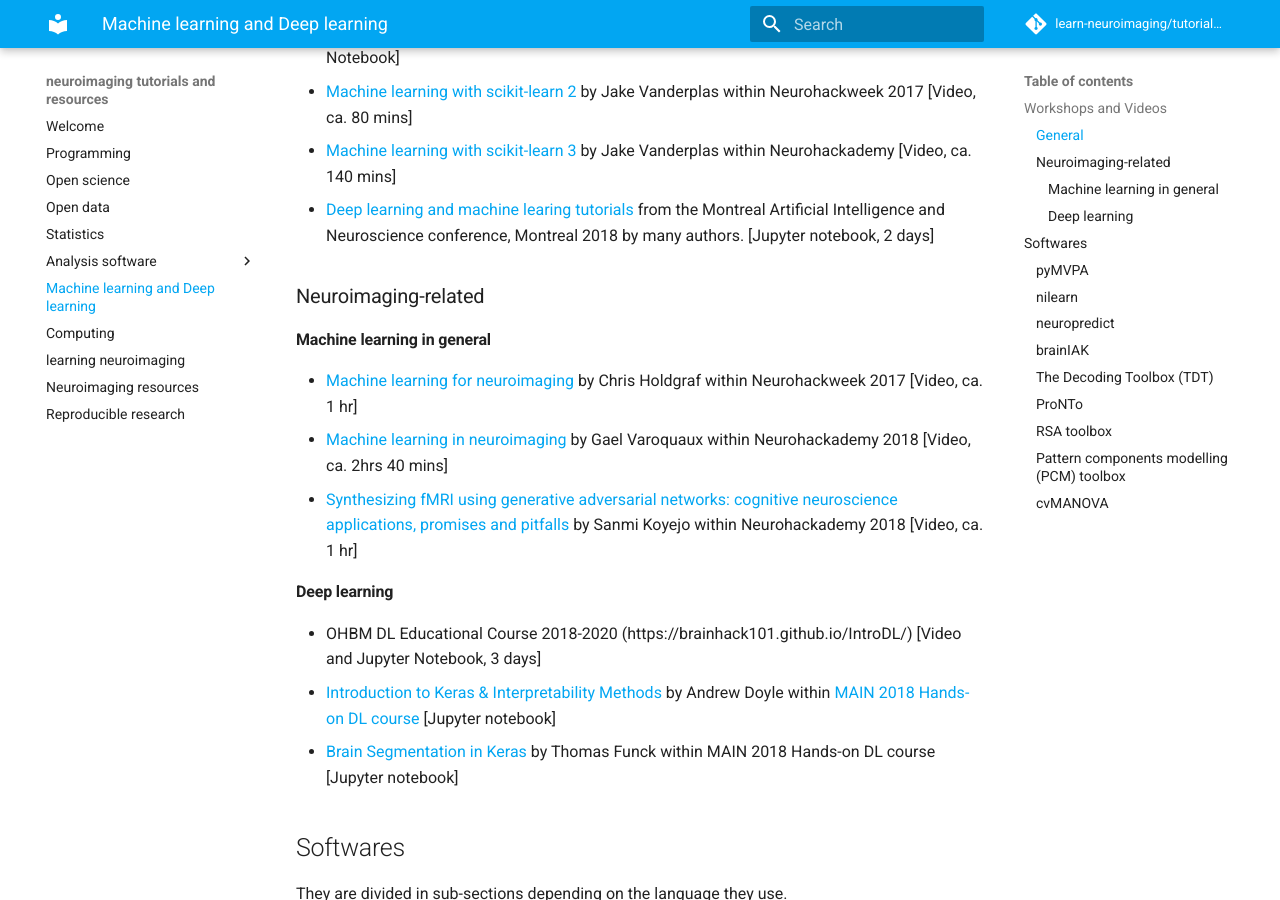
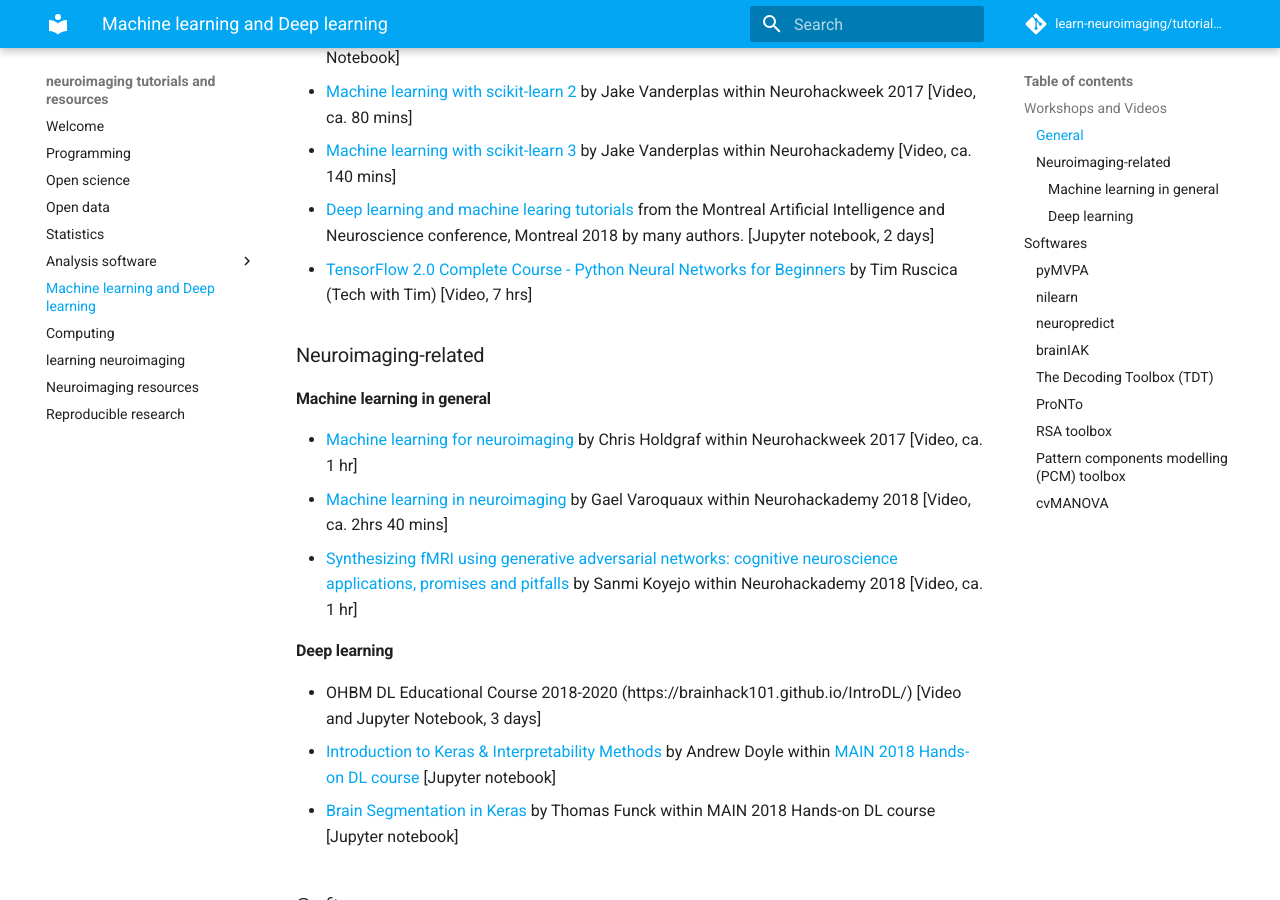
Before and after one commit to learn-neuroimaging/hitchhackers_guide_brain, an MkDocs documentation site: the page built from docs/machine_and_deep_learning.md, in a window 1280 px wide and 900 px high, scrolled down 324 px. Built offline with MkDocs 1.6.1 and Material for MkDocs 9.7.7, drawn with Linux system fonts in a browser that asks for light colours; comment, search, counter and statistics services are not loaded.

Commit message:
Update machine_and_deep_learning.md
added tensorflow 2.0 tutorial

```diff
--- a/docs/machine_and_deep_learning.md
+++ b/docs/machine_and_deep_learning.md
@@ -9,6 +9,7 @@
 * [Machine learning with scikit-learn 2](https://neurohackademy.org/course/machine-learning-with-scikit-learn-2/) by Jake Vanderplas within Neurohackweek 2017 [Video, ca. 80 mins]
 * [Machine learning with scikit-learn 3](https://neurohackademy.org/course/machine-learning-with-scikit-learn-3/)  by Jake Vanderplas within Neurohackademy  [Video, ca. 140 mins]
 * [Deep learning and machine learing tutorials](https://github.com/brainhack101/introML) from the Montreal Artificial Intelligence and Neuroscience conference, Montreal 2018 by many authors. [Jupyter notebook, 2 days]
+* [TensorFlow 2.0 Complete Course - Python Neural Networks for Beginners](https://www.youtube.com/watch?time_continue=13&v=tPYj3fFJGjk) by Tim Ruscica (Tech with Tim) [Video, 7 hrs]
 
 ### Neuroimaging-related
 
```
